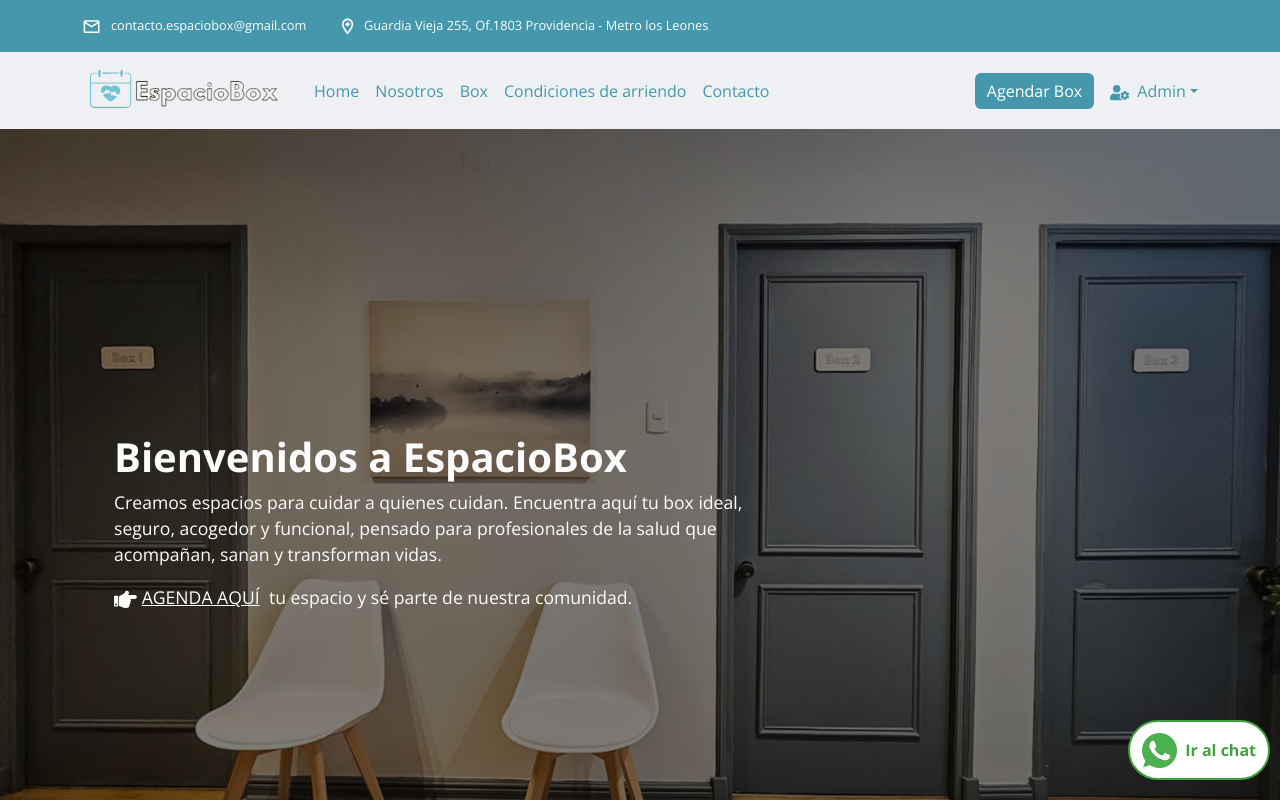
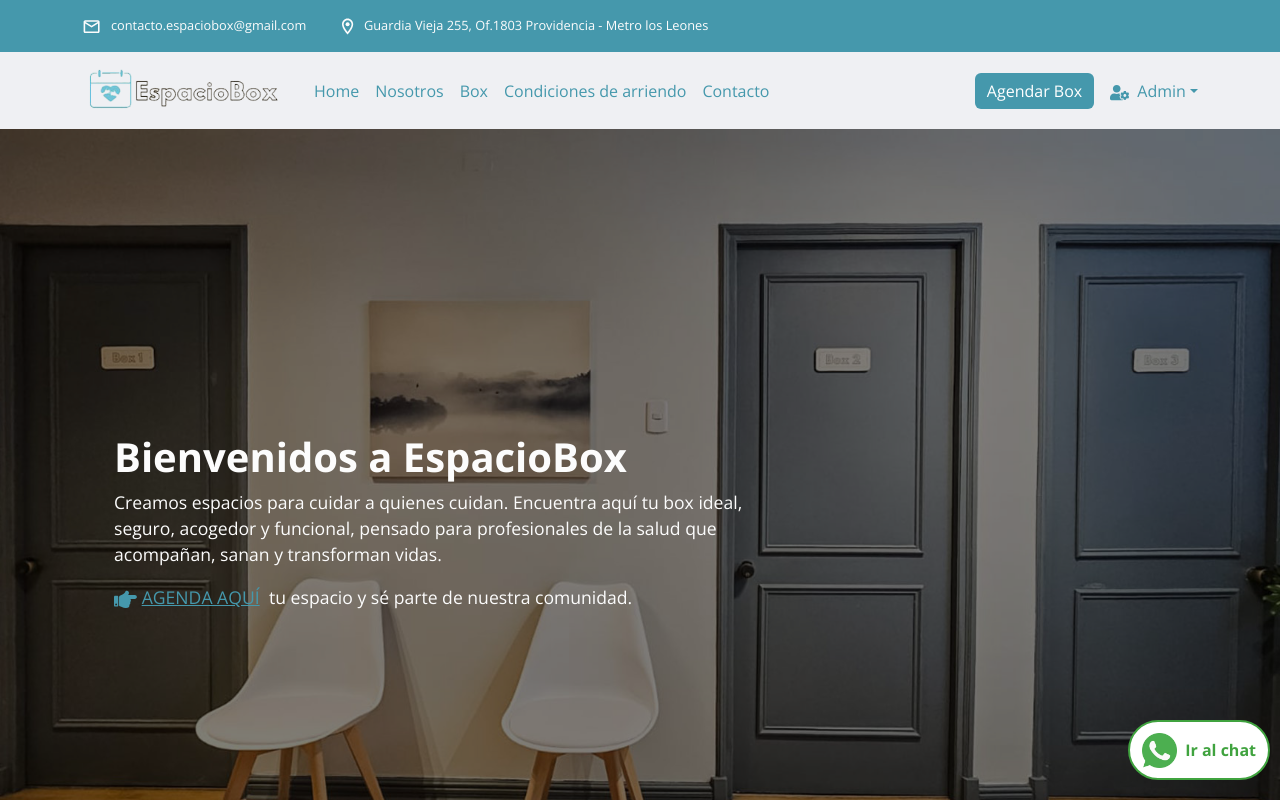
Before and after one commit to ssalinascalibar/espacio-box-noLogin, a React (Vite) app: page / in a window 1280 px wide. In both pictures the pointer is over the link "AGENDA AQUÍ". Shown: the top 800 px of the page. Built offline with nearby package versions, Linux system fonts and the light colour scheme.

Commit message:
add hover color to agenda aquí link in home

```diff
--- a/src/features/home/Home.jsx
+++ b/src/features/home/Home.jsx
@@ -6,7 +6,6 @@
 import VideoSection from "./VideoSection";
 import { Link } from 'react-router-dom';
 import { FaHandPointRight } from "../../assets/icons/icons"
-// import { ReserveBtn } from "../../shared/components/buttons/Buttons";
 import "./home.css";
 
 export default function Home() {
@@ -27,7 +26,6 @@
                 vidas.
               </p>
               <p><Link to="/agendar"><FaHandPointRight />AGENDA AQUÍ</Link> tu espacio y sé parte de nuestra comunidad.</p>
-              {/* <ReserveBtn /> */}
             </div>
           </Container>
         </section>
--- a/src/features/home/home.css
+++ b/src/features/home/home.css
@@ -53,6 +53,10 @@
     margin-right: 0.3rem;
 }
 
+.hero-text a:hover {
+    color: var(--text-primary);
+}
+
 .style-boxes{
     padding: 1rem;
     margin: 1rem 0 4rem 0;
```
